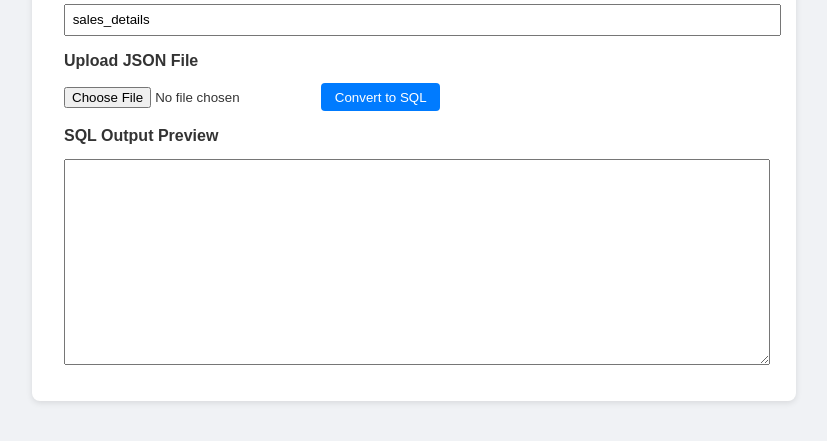
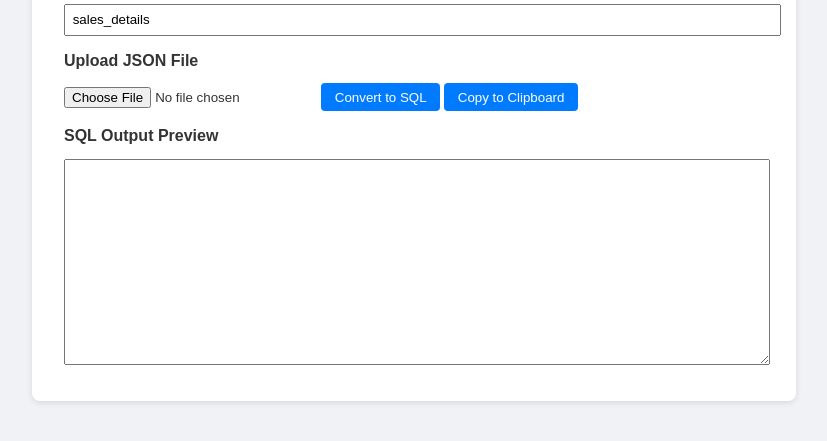
Before and after one commit to rezamandala/json-to-sql, a plain HTML site: page index.html in a window 1280 px wide. Shown: the part 173-614 px from the top of the page, without its empty margins (226-1053 px from the left). Drawn offline with Linux system fonts and the light colour scheme.

Commit message:
Update index.html

```diff
--- a/index.html
+++ b/index.html
@@ -2,7 +2,7 @@
 <html lang="en">
 <head>
   <meta charset="UTF-8">
-  <title>JSON to SQL Converter (UI Enhanced)</title>
+  <title>JSON to SQL Converter</title>
   <style>
     body { font-family: Arial, sans-serif; padding: 2em; background: #f0f2f5; color: #333; }
     h1 { color: #222; }
@@ -30,6 +30,7 @@
   <input type="file" id="jsonFile" accept=".json">
 
   <button onclick="convertJSON()">Convert to SQL</button>
+  <button onclick="copyToClipboard()">Copy to Clipboard</button>
   <a id="downloadLink" class="button hidden" download="insert_data.sql">Download SQL File</a>
 
   <label for="output">SQL Output Preview</label>
@@ -81,6 +82,14 @@ function convertJSON() {
 
   reader.readAsText(fileInput.files[0]);
 }
+
+function copyToClipboard() {
+  const output = document.getElementById('output');
+  output.select();
+  output.setSelectionRange(0, 99999); // For mobile devices
+  document.execCommand('copy');
+  alert('SQL copied to clipboard!');
+}
 </script>
 </body>
 </html>
```
